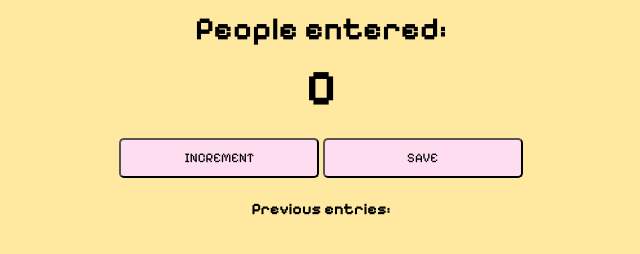
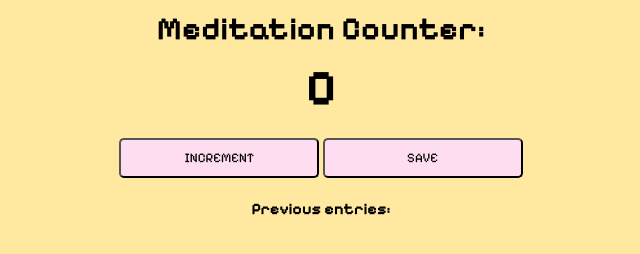
Before and after one commit to its-natasha/1_water-counter, a plain HTML site: page index.html in a window 1280 px wide. Shown: the whole page, without its empty margins (319-959 px from the left). Drawn offline with Linux system fonts and the light colour scheme.

Commit message:
Add files via upload

```diff
--- a/index.html
+++ b/index.html
@@ -6,8 +6,8 @@
         <link rel="stylesheet" href="index.css">
     </head>
     <body>
-        <div class="container">
-        <h1>People entered:</h1>
+        <p id="greeting-el"></p>
+        <h1>Meditation Counter:</h1>
         <h2 id="count-el">0</h2>
         <button id="increment-btn" onclick="increment()">INCREMENT</button>
         <button id="save-btn" onclick="save()">SAVE</button>
--- a/index.js
+++ b/index.js
@@ -1,3 +1,7 @@
+
+let greeting = alert("Hi 👋. I'm excited that you've checked out my first web app! Give this post a thumbs up or drop a comment to let me know! \n ❤️ Tasha ")
+
+let greetingEl = document.getElementById("greeting-el")
 let saveEl = document.getElementById("save-el")
 let countEl = document.getElementById("count-el")
 let count = 0
```
